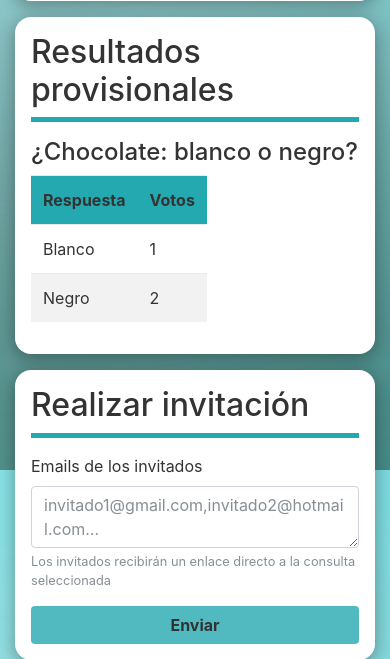
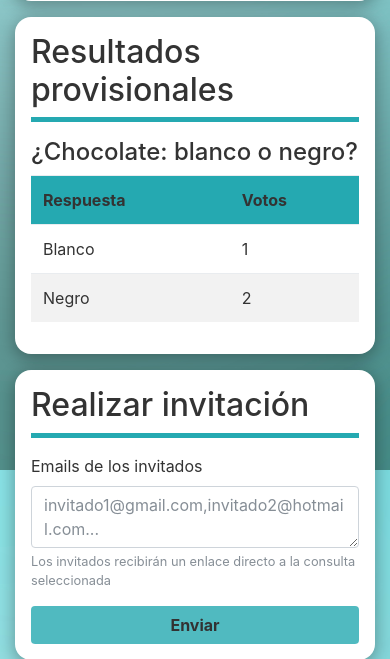
Before and after one commit to adelgadorioja/proyecto_vota, a PHP site: page /PHP/realizarInvitacion.php?idConsulta=1 in a window 390 px wide. Shown: the part 374-1033 px from the top of the page. Run offline with PHP 8.4, Linux system fonts and the light colour scheme; a user stored in the database is signed in; data comes from the database, SQL or seed files in the repository; some libraries are stand-ins or nearby versions.

Commit message:
Tablas responsive

```diff
--- a/PHP/inicio.php
+++ b/PHP/inicio.php
@@ -67,7 +67,7 @@
 					<div class="page-header">
 						<h2>Mis consultas</h2>
 					</div>
-					<table class="table table-striped table-hover table-responsive-sm">
+					<table class="table table-striped table-hover table-responsive-xs">
 						<th scope="col">Pregunta</th>
 						<th scope="col">Usuario creador</th>
 						<th scope="col">Fecha inicio</th>
--- a/PHP/realizarInvitacion.php
+++ b/PHP/realizarInvitacion.php
@@ -68,7 +68,7 @@
 					<div class="page-header">
 						<h2>Resultados provisionales</h2>
 					</div>
-					<table class="table table-striped table-hover table-responsive-sm">
+					<table class="table table-striped table-hover table-responsive-xs">
 						<th scope="col">Respuesta</th>
 						<th scope="col">Votos</th>
 					<?php
```
